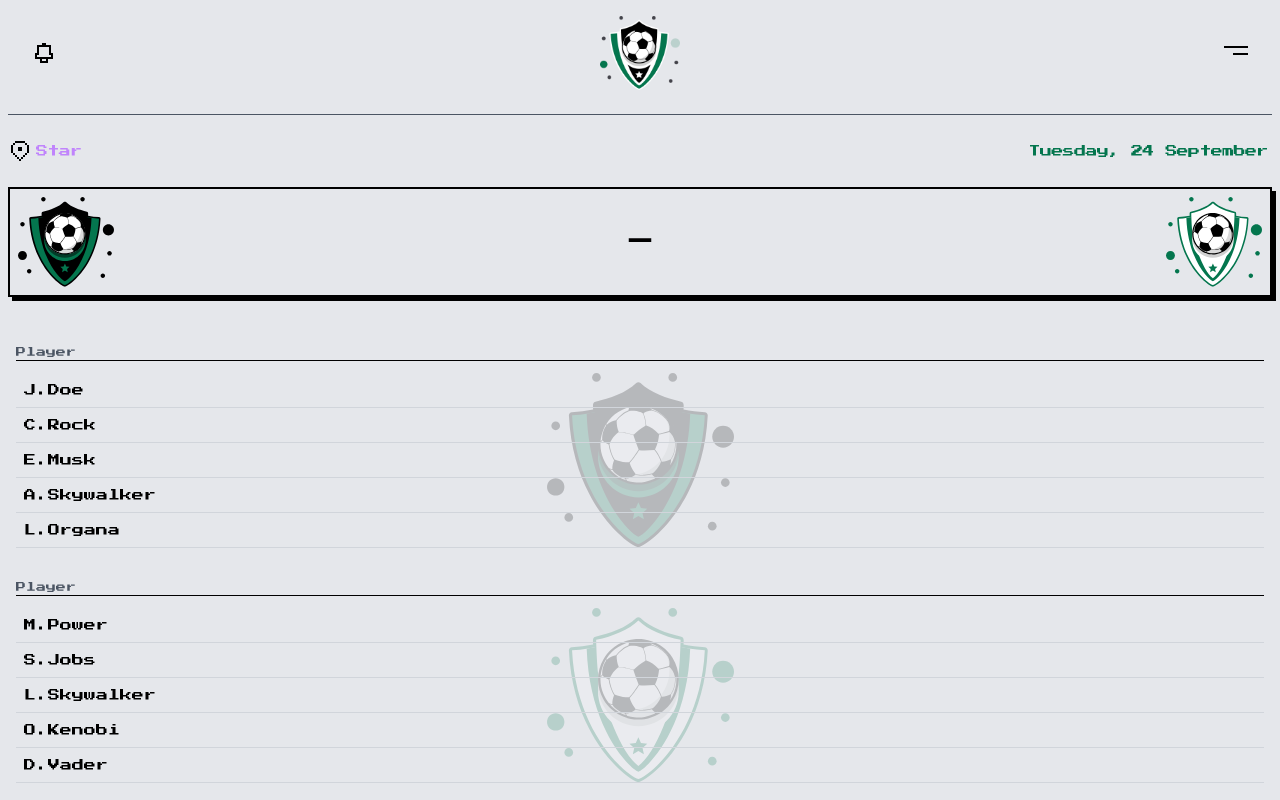
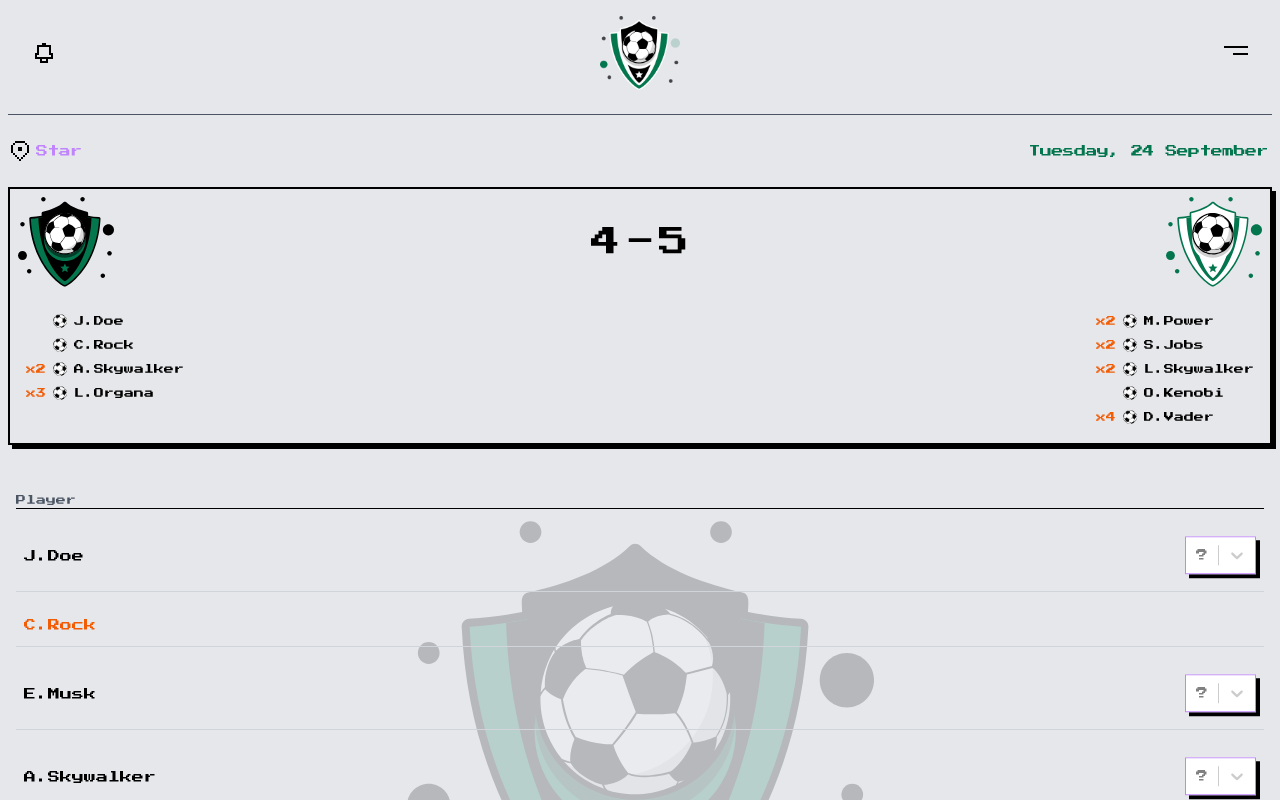
Before and after one commit to serkanursavas/404-squad, a React (Vite) app: page /matches/1 in a window 1280 px wide. Before the commit this address had no page. Shown: the top 800 px of the page. Built offline with nearby package versions, Linux system fonts and the light colour scheme.

Commit message:
refactor: edit styles more sense naming

```diff
--- a/src/components/admin/PlayerCard.tsx
+++ b/src/components/admin/PlayerCard.tsx
@@ -44,7 +44,7 @@
 
       <td
         scope="col"
-        className="flex flex-wrap justify-center px-4 py-2 space-y-4 border"
+        className="flex flex-wrap justify-center px-6 py-2 space-y-4 border"
       >
         <Button
           onClick={handleNavigate}
--- a/src/components/admin/goal/AvailablePlayerList.tsx
+++ b/src/components/admin/goal/AvailablePlayerList.tsx
@@ -23,7 +23,7 @@
     >
       {({ values, errors, touched, setFieldValue }) => (
         <Form className="space-y-4">
-          <div className="grid items-start grid-cols-4 gap-4 pb-3 ">
+          <div className="grid items-start grid-cols-4 gap-4 pb-3">
             <div className="col-span-3">
               <SelectInput
                 key={availablePlayers.length}
@@ -42,7 +42,7 @@
                 name="goalCount"
                 min={1}
                 label="Count"
-                className="text-sm "
+                className="text-sm"
                 error={touched.goalCount && errors.goalCount ? errors.goalCount : false}
               />
             </div>
--- a/src/components/form/SelectInput.tsx
+++ b/src/components/form/SelectInput.tsx
@@ -156,7 +156,7 @@
         <ErrorMessage
           name={name}
           component="div"
-          className="mt-1 text-xs italic text-error"
+          className="mt-1 text-xs italic text-primary-error"
         />
       )}
     </div>
--- a/src/components/match/MatchCard.tsx
+++ b/src/components/match/MatchCard.tsx
@@ -3,7 +3,7 @@
 
 import homeTeamLogo from '../../assets/images/club-black.svg'
 import awayTeamLogo from '../../assets/images/club-white.svg'
-import { splitDateTime } from '../../utils/Date/dateUtils'
+import { getFormattedDayAndMonth, splitDateTime } from '../../utils/Date/dateUtils'
 
 type MatchInfoProps = {
   match: AllMatch
@@ -15,7 +15,7 @@
 
   return (
     <CardWrapper route={route}>
-      <div className="text-right text-[10px] text-neutral-dark">{date}</div>
+      <div className="text-right text-[10px] text-neutral-dark">{getFormattedDayAndMonth(date)}</div>
       <div className={`flex items-center justify-between ${match.id % 2 === 0 ? 'flex-row-reverse' : 'flex-row'}`}>
         <div className="flex items-center space-x-2">
           <span>Black</span>
--- a/src/components/match/match-detail/Scoreboard.tsx
+++ b/src/components/match/match-detail/Scoreboard.tsx
@@ -7,12 +7,12 @@
   homeTeamScore,
   awayTeamScore,
   goals,
-  isPlayed
+  played
 }: {
   homeTeamScore: number
   awayTeamScore: number
   goals: Goal[]
-  isPlayed: boolean
+  played: boolean
 }) {
   const homeTeamGoals = goals.filter(goal => goal.teamColor === 'black')
   const awayTeamGoals = goals.filter(goal => goal.teamColor === 'white')
@@ -26,9 +26,9 @@
           className="w-24"
         />
         <span className="space-x-1">
-          <span>{isPlayed && homeTeamScore}</span>
+          <span>{played && homeTeamScore}</span>
           <span>-</span>
-          <span>{isPlayed && awayTeamScore}</span>
+          <span>{played && awayTeamScore}</span>
         </span>
         <img
           src={awayTeamLogo}
@@ -37,7 +37,7 @@
         />
       </div>
 
-      {isPlayed && (
+      {played && (
         <div className="flex justify-between text-[10px] p-4">
           <GoalList goals={homeTeamGoals} />
           <GoalList goals={awayTeamGoals} />
--- a/src/components/match/match-detail/SquadList.tsx
+++ b/src/components/match/match-detail/SquadList.tsx
@@ -6,16 +6,16 @@
 interface SquadListProps {
   teamLogo: string
   squad: Roster[]
-  isPlayed: boolean // Maçın oynanıp oynanmadığı
+  played: boolean // Maçın oynanıp oynanmadığı
   isVotingClosed: boolean // Maçın oylamaya kalıcı olarak kapalı olup olmadığı
 }
 
-export default function SquadList({ teamLogo, squad, isPlayed, isVotingClosed }: SquadListProps) {
-  const currentUserId = 6
-  const [hasVoted, setHasVoted] = useState(true) // backend api hazirlanacak rating sorgusu ile contexapi
+export default function SquadList({ teamLogo, squad, played, isVotingClosed }: SquadListProps) {
+  const currentUserId = 3
+  const [hasVoted, setHasVoted] = useState(false) // backend api hazirlanacak rating sorgusu ile contexapi
   const inTeam: boolean = squad.some(player => player.id === currentUserId)
 
-  const canVote = isPlayed && inTeam && !hasVoted && !isVotingClosed
+  const canVote = played && inTeam && !hasVoted && !isVotingClosed
 
   return (
     <div>
--- a/src/components/match/match-detail/SquadListDisplay.tsx
+++ b/src/components/match/match-detail/SquadListDisplay.tsx
@@ -9,6 +9,8 @@
 export default function SquadListDisplay({ squad, isVoted }: SquadListDisplayProps) {
   const navigate = useNavigate()
 
+  const currentPlayerId = 3
+
   return (
     <div className="relative">
       {squad?.map(roster => {
@@ -17,7 +19,10 @@
             key={roster.id}
             className={`flex justify-between space-y-1 border-b border-gray-300 p-2`}
           >
-            <span onClick={() => navigate(`/profile/${roster.id}`)}>
+            <span
+              className={`${currentPlayerId === roster.playerId && 'text-accent'}`}
+              onClick={() => navigate(`/profile/${roster.playerId}`)}
+            >
               {roster.playerName.split(' ')[0][0]}.{roster.playerName.split(' ').pop()}
             </span>
 
```
